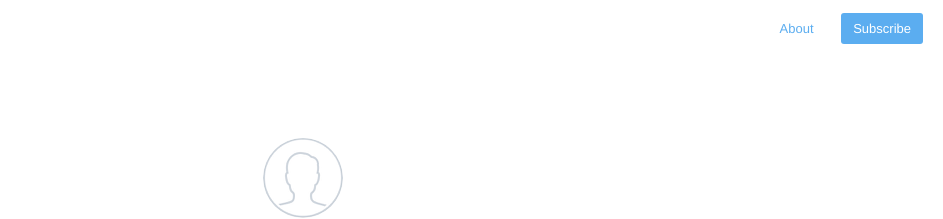
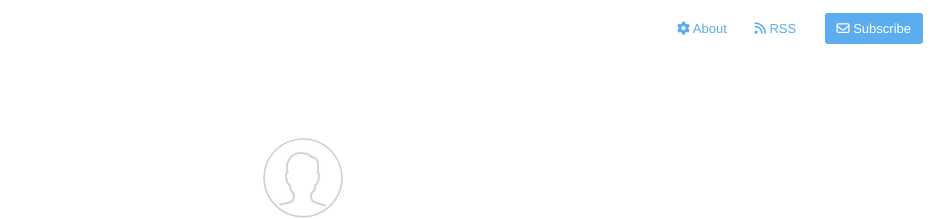
Before and after one commit to bessietao/kactus-master, a Jekyll site: the page built from index.html, in a window 1280 px wide. Shown: the top 219 px of the page, without its empty margins (337-1280 px from the left). Built offline with Jekyll 4.4.1, drawn with Linux system fonts in a browser that asks for light colours; nearby versions of some CDN libraries; the list of posts is cut into pages by our own code.

Commit message:
icon avaiable at nav

```diff
--- a/_includes/navigation.html
+++ b/_includes/navigation.html
@@ -1,10 +1,11 @@
 <nav class="main-nav">
     {% if page.url != "/" %}
-        <a href="{{ "/" | relative_url  }}"> <span class="arrow">←</span> Home </a>
+        <a href="{{ site.baseurl }}"> <i class="fa fa-arrow-left"></i> Home </a>
     {% endif %}
 
     {% if page.url != "/about/" %}
-        <a href="{{ "/" | relative_url  }}about">About </a>
+        <a href="{{ site.baseurl }}about"> <i class="fa fa-cog"></i> About </a>
     {% endif %}
-    <a class="cta" href="{{ "/" | relative_url  }}feed.xml">Subscribe</a>
+    <a href="{{ site.baseurl }}feed.xml"> <i class="fa fa-rss"></i> RSS</a>
+    <a class="cta" href="#"> <i class="fa fa-envelope-o"></i> Subscribe</a>
 </nav>
--- a/_layouts/default.html
+++ b/_layouts/default.html
@@ -10,6 +10,7 @@
   <link rel="stylesheet" href="{{ "/" | relative_url  }}assets/css/style.css">
   <link rel="alternate" type="application/rss+xml" title="My Blog" href="{{ "/" | relative_url  }}feed.xml">
   <link rel="stylesheet" href="{{ "/" | relative_url  }}assets/css/highlight.css">
+  <link rel="stylesheet" href="https://maxcdn.bootstrapcdn.com/font-awesome/4.4.0/css/font- awesome.min.css">
 </head>
 <body>
 
```
